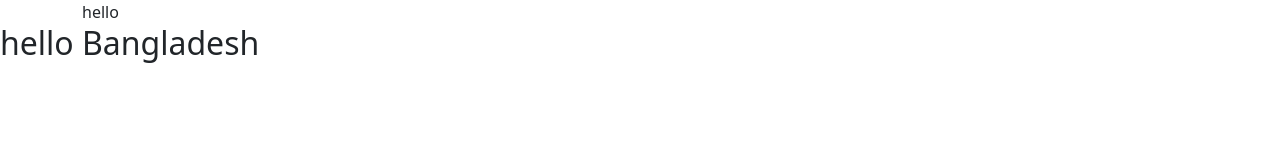
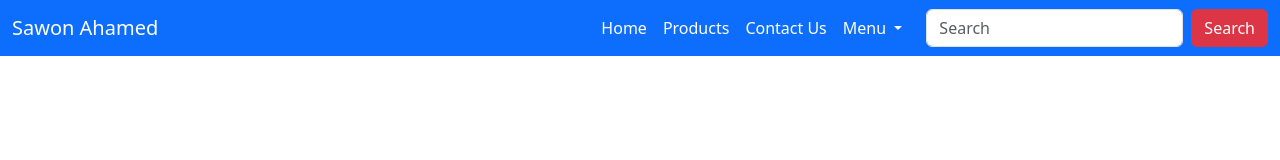
Before and after one commit to abuobaida3009/bootstrap-project-one, a plain HTML site: page index.html in a window 1280 px wide. Drawn offline with nearby package versions, Linux system fonts and the light colour scheme.

Commit message:
navber commit

```diff
--- a/index.html
+++ b/index.html
@@ -8,9 +8,44 @@
     <link href="https://cdn.jsdelivr.net/npm/bootstrap@5.3.2/dist/css/bootstrap.min.css" rel="stylesheet" integrity="sha384-T3c6CoIi6uLrA9TneNEoa7RxnatzjcDSCmG1MXxSR1GAsXEV/Dwwykc2MPK8M2HN" crossorigin="anonymous">
 </head>
 <body>
-    <div class="container">hello</div>
-    <h2>hello Bangladesh </h2>
-
+    <!-- nav bar code start here  -->
+    <nav class="navbar navbar-expand-lg bg-primary">
+        <div class="container-fluid">
+          <a class="navbar-brand text-white" href="#">Sawon Ahamed</a>
+          <button class="navbar-toggler" type="button" data-bs-toggle="collapse" data-bs-target="#navbarSupportedContent" aria-controls="navbarSupportedContent" aria-expanded="false" aria-label="Toggle navigation">
+            <span class="navbar-toggler-icon"></span>
+          </button>
+          <div class="collapse navbar-collapse" id="navbarSupportedContent">
+            <ul class="navbar-nav ms-auto mb-2 mb-lg-0 me-3">
+              <li class="nav-item">
+                <a class="nav-link active text-white" aria-current="page" href="#">Home</a>
+              </li>
+              <li class="nav-item">
+                <a class="nav-link text-white" href="#">Products</a>
+              </li>
+              <li class="nav-item">
+                <a class="nav-link text-white" href="#">Contact Us</a>
+              </li>
+              <li class="nav-item dropdown">
+                <a class="nav-link dropdown-toggle text-white" href="#" role="button" data-bs-toggle="dropdown" aria-expanded="false">
+                  Menu
+                </a>
+                <ul class="dropdown-menu">
+                  <li><a class="dropdown-item" href="#">Action</a></li>
+                  <li><a class="dropdown-item" href="#">Another action</a></li>
+                  <li><hr class="dropdown-divider"></li>
+                  <li><a class="dropdown-item" href="#">Something else here</a></li>
+                </ul>
+              </li>
+            </ul>
+            <form class="d-flex" role="search">
+              <input class="form-control me-2" type="search" placeholder="Search" aria-label="Search">
+              <button class="btn btn-danger" type="submit">Search</button>
+            </form>
+          </div>
+        </div>
+      </nav>
+    <!-- nav bar code end here  -->
 
 
 
```
